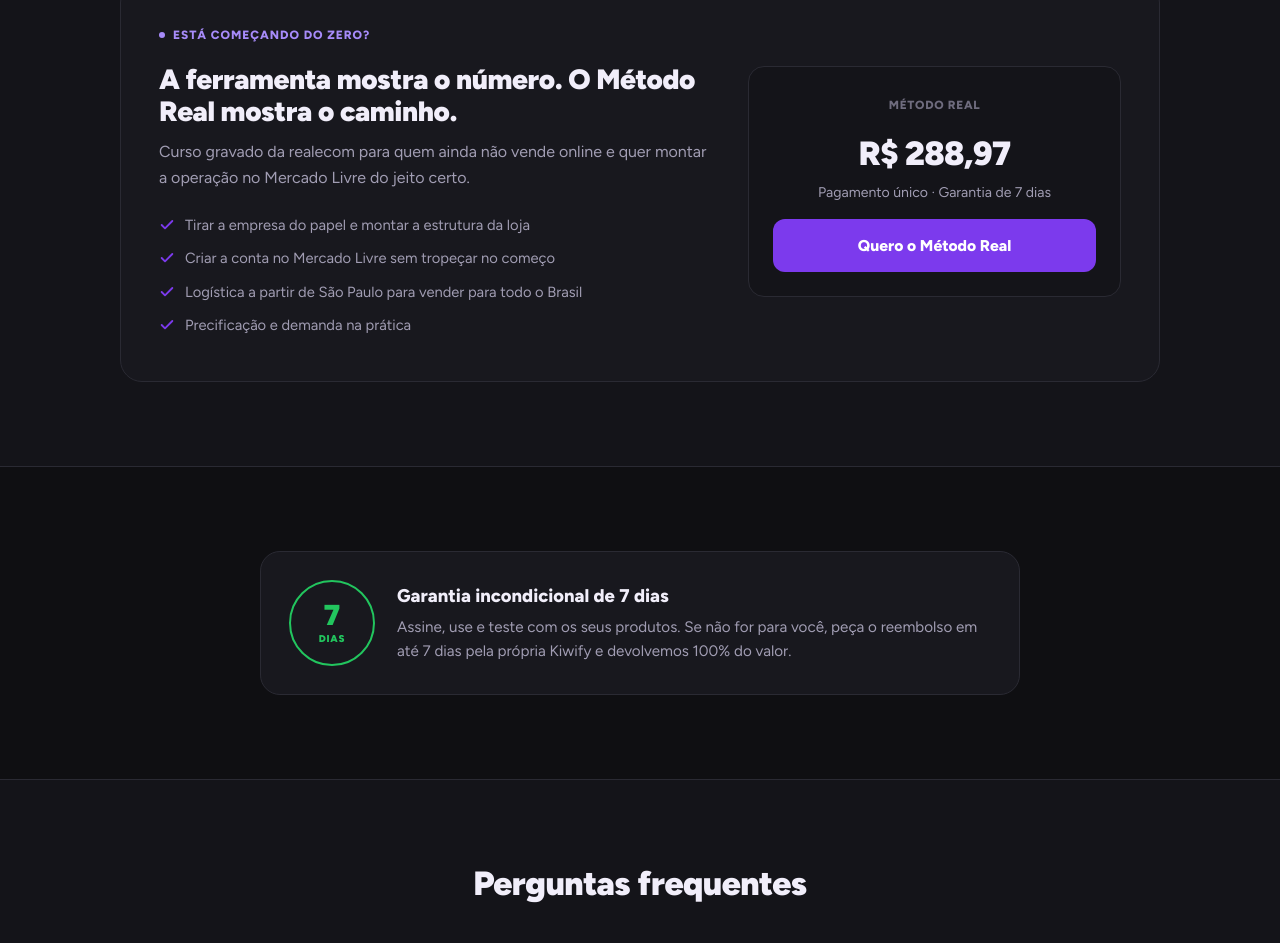
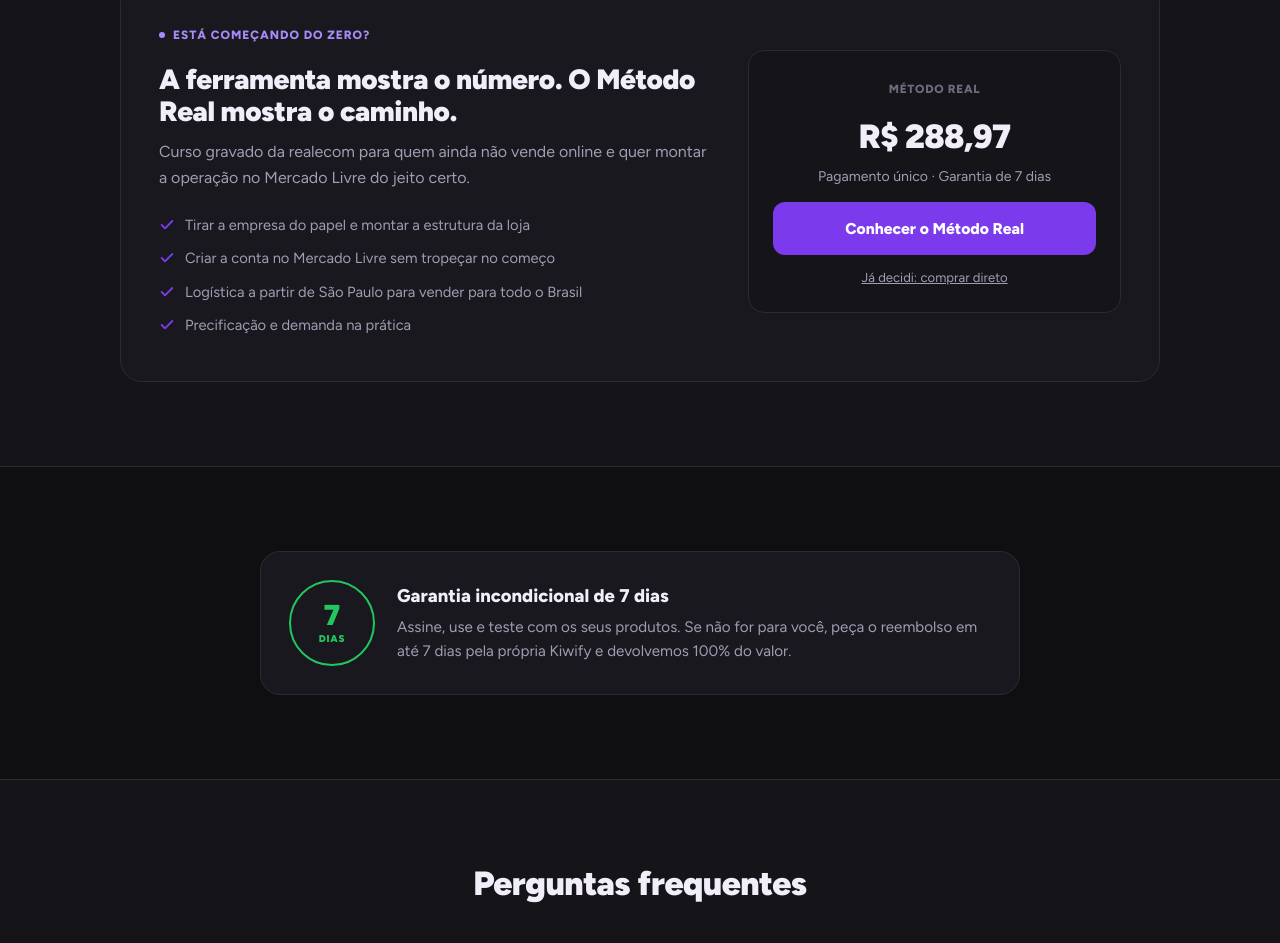
Before and after one commit to ollmestorerj/landing-calculadora, a plain HTML site: page index.html in a window 1280 px wide. Shown: the part 5697-6640 px from the top of the page. Drawn offline with Linux system fonts and the light colour scheme.

Commit message:
Seção Método Real leva para a landing do Método Real
Co-Authored-By: Claude Opus 5.5 <noreply@anthropic.com>
Claude-Session: https://claude.ai/code/session_01T9VMGFDPGHRZ8VYYU8Wt5B

```diff
--- a/index.html
+++ b/index.html
@@ -437,7 +437,8 @@ fbq('track','PageView');
         <small>Método Real</small>
         <div class="price">R$ 288,97</div>
         <div class="per" style="min-height:0">Pagamento único · Garantia de 7 dias</div>
-        <a class="btn btn-pur ck" href="https://pay.kiwify.com.br/RCQ6nBI">Quero o Método Real</a>
+        <a class="btn btn-pur" href="https://landing.realecom.app/metodo-real/">Conhecer o Método Real</a>
+        <a class="ck" href="https://pay.kiwify.com.br/RCQ6nBI" style="display:block;margin-top:12px;font-size:.82rem;color:var(--text2);text-decoration:underline">Já decidi: comprar direto</a>
       </div>
     </div>
   </div>
```
